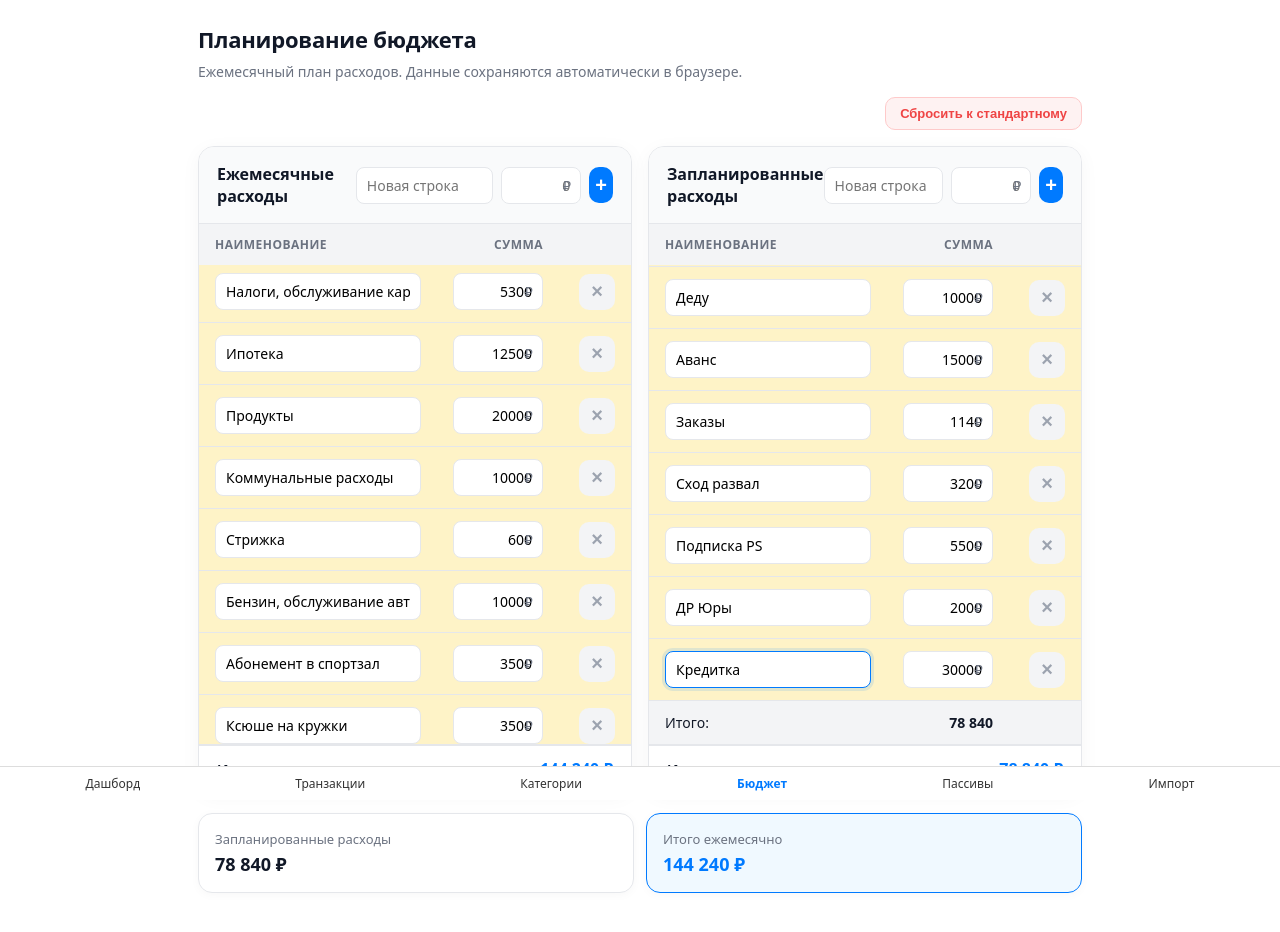
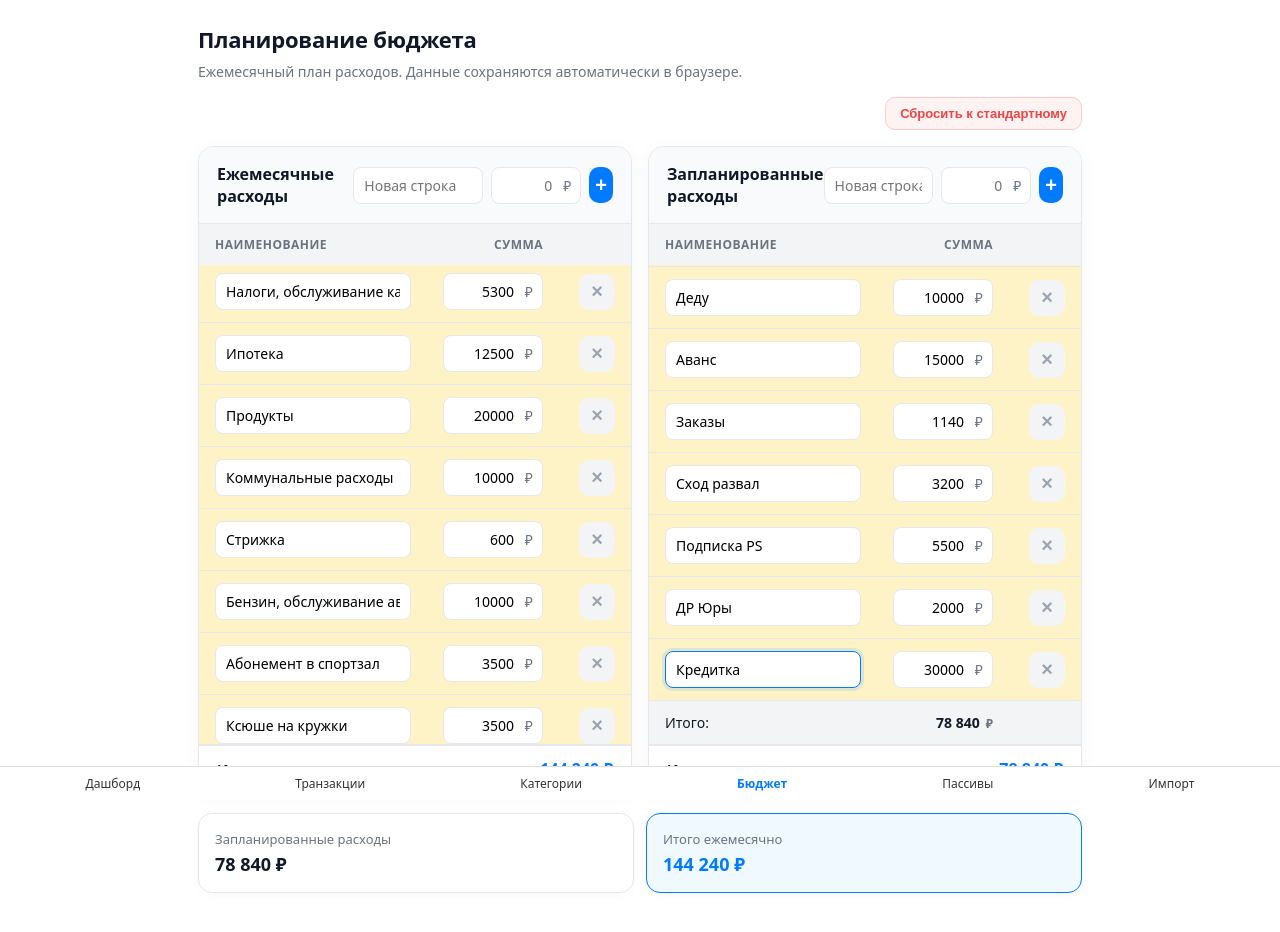
Before and after one commit to BOBAH1988/Money-Path, a React (Vite) app: page /Money-Path/budget in a window 1280 px wide. Shown: the top 932 px of the page. Built offline with nearby package versions, Linux system fonts and the light colour scheme.

Commit message:
fix: сумма не наезжает на знак ₽

```diff
--- a/package.json
+++ b/package.json
@@ -1,7 +1,7 @@
 {
   "name": "moneyscope",
   "private": true,
-  "version": "0.0.9",
+  "version": "0.0.10",
   "type": "module",
   "scripts": {
     "dev": "vite",
--- a/src/components/budget/BudgetRow.tsx
+++ b/src/components/budget/BudgetRow.tsx
@@ -39,6 +39,7 @@ export const BudgetRow = ({ item, onUpdate, onRemove }: Props) => {
         </td>
         <td className="budget-cell budget-cell-amount">
           <span className="row-amount">{amountFormatter(item.amount)}</span>
+          <span className="row-currency">₽</span>
         </td>
         <td className="budget-cell budget-cell-actions" />
       </tr>
--- a/src/index.css
+++ b/src/index.css
@@ -145,6 +145,7 @@ body { margin: 0; font-family: system-ui, sans-serif; }
 .row-name { font-weight: 500; }
 .row-hint { display: block; font-size: 11px; color: #9ca3af; margin-top: 2px; }
 .row-amount { font-weight: 600; color: #111827; }
+.row-currency { margin-left: 6px; font-size: 12px; color: #6b7280; }
 
 .budget-row-editing .budget-cell { background: #fef3c7; }
 
@@ -165,7 +166,12 @@ body { margin: 0; font-family: system-ui, sans-serif; }
   box-shadow: 0 0 0 3px rgba(0, 122, 255, 0.12);
 }
 
-.budget-input-amount { width: 90px; text-align: right; font-variant-numeric: tabular-nums; }
+.budget-input-amount {
+  width: 100px;
+  text-align: right;
+  font-variant-numeric: tabular-nums;
+  padding-right: 28px; /* место под знак ₽ */
+}
 
 .input-group { position: relative; display: inline-flex; align-items: center; }
 
@@ -177,7 +183,10 @@ body { margin: 0; font-family: system-ui, sans-serif; }
   pointer-events: none;
 }
 
-.input-group-sm .budget-input-amount { width: 80px; }
+.input-group-sm .budget-input-amount {
+  width: 90px;
+  padding-right: 28px; /* место под знак ₽ */
+}
 
 .btn-add,
 .btn-delete {
```
Also changed, not shown: 1 other file (tests, documents, lock files or other folders).
